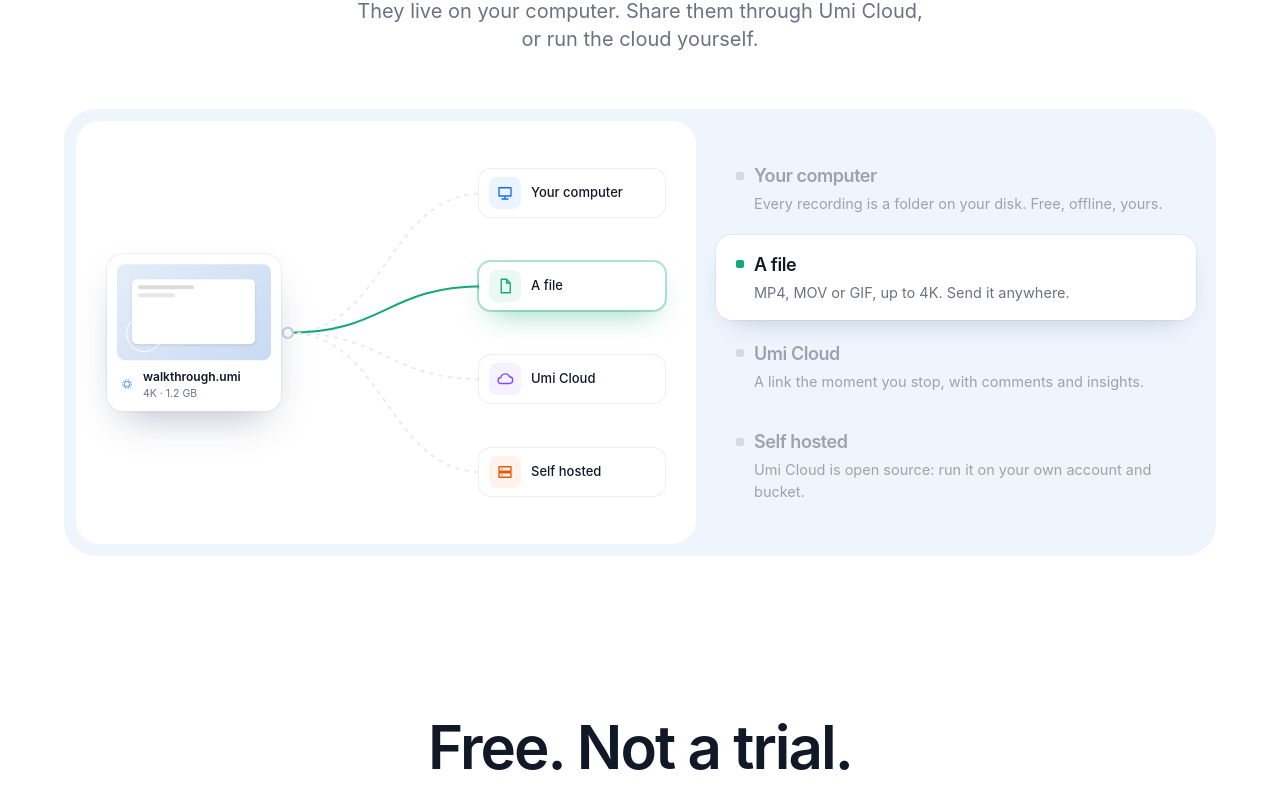
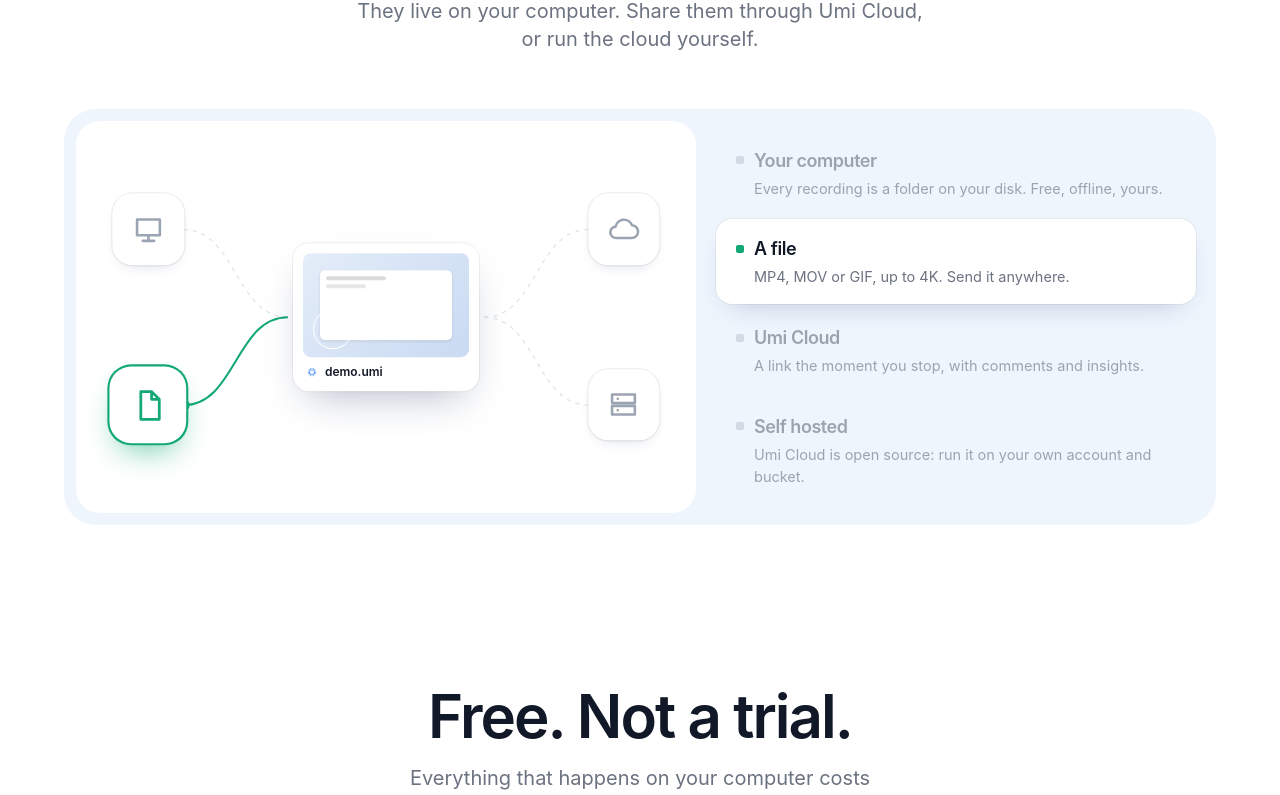
Before and after one commit to huseyinsezeryildirim/umi, a Next.js app in the folder apps/site/: page / in a window 1280 px wide. Shown: the part 9180-9975 px from the top of the page. Built offline with nearby package versions, Linux system fonts and the light colour scheme; grey boxes are pictures that could not be loaded.

Commit message:
Site: storage as logos on both sides, compact mobile footer, shorter Loom button and field on phones

```diff
--- a/apps/site/components/Sections.tsx
+++ b/apps/site/components/Sections.tsx
@@ -670,9 +670,11 @@
         </div>
         <div className="flex w-full max-w-md flex-col items-center gap-3 md:items-end">
           <div className="flex w-full items-center gap-2 rounded-full bg-white p-1.5 pl-5 shadow-[0_0_0_1px_rgb(17_24_39/0.06)]">
-            <span className="flex-1 truncate text-left text-[15px] text-faint">loom.com/share/… or library.csv</span>
+            <span className="flex-1 truncate text-left text-[15px] text-faint">
+              loom.com/share/…<span className="hidden sm:inline"> or library.csv</span>
+            </span>
             <a href="#download" className="btn-dark h-10">
-              Import in Umi
+              Import
               <span aria-hidden>→</span>
             </a>
           </div>
--- a/apps/site/components/Showcase.tsx
+++ b/apps/site/components/Showcase.tsx
@@ -566,9 +566,21 @@
     const id = setTimeout(() => setActive((v) => (v + 1) % PLACES.length), 3600);
     return () => clearTimeout(id);
   }, [active, inView, held]);
-  // Curves from the recording (left) to each place (right), in a 600×400 box.
-  const ys = [70, 160, 250, 340];
-  const path = (y: number) => `M 205 205 C 300 205 300 ${y} 395 ${y}`;
+  // The recording sits in the middle of a 600×380 box; two places on each side, as logos.
+  const spots = [
+    [70, 105],
+    [70, 275],
+    [530, 105],
+    [530, 275],
+  ];
+  const path = (k: number) => {
+    const [x, y] = spots[k];
+    const left = x < 300;
+    const from = left ? 205 : 395;
+    const to = left ? x + 34 : x - 34;
+    const mid = (from + to) / 2;
+    return `M ${from} 190 C ${mid} 190 ${mid} ${y} ${to} ${y}`;
+  };
 
   return (
     <section className="px-4 pt-40">
@@ -578,10 +590,10 @@
         <p className="lead mx-auto mt-4 max-w-xl">They live on your computer. Share them through Umi Cloud, or run the cloud yourself.</p>
       </Rise>
       <div ref={ref} className="mx-auto mt-14 grid max-w-6xl gap-3 rounded-[32px] bg-panel p-3 lg:grid-cols-[1.25fr_1fr]">
-        <Rise className="relative overflow-hidden rounded-[24px] bg-white">
-          <svg viewBox="0 0 600 410" className="block w-full" aria-hidden>
-            {ys.map((y, k) => (
-              <path key={k} d={path(y)} fill="none" stroke={k === active ? PLACES[k].tint : "#e3e8ef"} strokeWidth={k === active ? 2 : 1.5} strokeDasharray={k === active ? "0" : "4 5"} style={{ transition: "stroke 0.4s" }} />
+        <Rise className="relative self-center overflow-hidden rounded-[24px] bg-white">
+          <svg viewBox="0 0 600 380" className="block w-full" aria-hidden>
+            {spots.map((_, k) => (
+              <path key={k} d={path(k)} fill="none" stroke={k === active ? PLACES[k].tint : "#e3e8ef"} strokeWidth={k === active ? 2 : 1.5} strokeDasharray={k === active ? "0" : "4 5"} style={{ transition: "stroke 0.4s" }} />
             ))}
             <motion.circle
               key={active}
@@ -589,13 +601,12 @@
               fill={PLACES[active].tint}
               initial={{ offsetDistance: "0%" } as never}
               animate={{ offsetDistance: "100%" } as never}
-              transition={{ duration: 1.4, ease: EASE, repeat: Infinity, repeatDelay: 0.6 }}
-              style={{ offsetPath: `path("${path(ys[active])}")` } as never}
+              transition={{ duration: 1.3, ease: EASE, repeat: Infinity, repeatDelay: 0.6 }}
+              style={{ offsetPath: `path("${path(active)}")` } as never}
             />
-            <circle cx="205" cy="205" r="5" fill="#fff" stroke="#c9d3e1" strokeWidth="2" />
           </svg>
           {/* The recording */}
-          <div className="absolute top-1/2 left-[5%] w-[28%] -translate-y-1/2 rounded-2xl bg-white p-2.5 shadow-[0_0_0_1px_rgb(17_24_39/0.06),0_18px_40px_-16px_rgb(20_40_90/0.35)]">
+          <div className="absolute top-1/2 left-1/2 w-[30%] -translate-x-1/2 -translate-y-1/2 rounded-2xl bg-white p-[1.6%] shadow-[0_0_0_1px_rgb(17_24_39/0.06),0_18px_40px_-16px_rgb(20_40_90/0.35)]">
             <div className="relative aspect-[16/10] overflow-hidden rounded-lg bg-[linear-gradient(135deg,#e4edf9,#c9daf2)] p-[10%]">
               <div className="h-full rounded-[5px] bg-white shadow-sm">
                 <div className="grid gap-1 p-1.5">
@@ -605,32 +616,31 @@
               </div>
               <video src="/media/camera.mp4" autoPlay muted loop playsInline className="absolute bottom-[8%] left-[6%] aspect-square w-[24%] rounded-full border border-white object-cover" />
             </div>
-            <div className="mt-2 flex items-center gap-2 px-0.5">
-              <Mark className="size-4 text-accent" />
-              <div className="min-w-0">
-                <p className="truncate text-[12px] font-semibold">walkthrough.umi</p>
-                <p className="text-[10.5px] text-muted">4K · 1.2 GB</p>
-              </div>
+            <div className="mt-1.5 flex items-center gap-1.5 px-0.5">
+              <Mark className="size-3.5 shrink-0 text-accent" />
+              <p className="truncate text-[11px] font-semibold sm:text-[12px]">demo.umi</p>
             </div>
           </div>
-          {/* The places */}
+          {/* The places, as logos */}
           {PLACES.map((p, k) => (
             <button
               key={p.name}
               type="button"
+              aria-label={p.name}
+              title={p.name}
               onClick={() => (setActive(k), setHeld(true))}
-              className="absolute right-[5%] flex w-[30%] -translate-y-1/2 items-center gap-2.5 rounded-xl bg-white px-2.5 py-2 text-left text-[13px] font-medium transition-all duration-500"
+              className="absolute grid aspect-square w-[11.5%] place-items-center rounded-[28%] bg-white transition-all duration-500"
               style={{
-                top: `${(ys[k] / 410) * 100}%`,
-                boxShadow: k === active ? `0 0 0 2px ${p.tint}55, 0 12px 30px -12px ${p.tint}99` : "0 0 0 1px rgb(17 24 39 / 0.07)",
+                left: `${(spots[k][0] / 600) * 100}%`,
+                top: `${(spots[k][1] / 380) * 100}%`,
+                color: k === active ? p.tint : "#9aa4b2",
+                boxShadow: k === active ? `0 0 0 2px ${p.tint}, 0 14px 30px -10px ${p.tint}aa` : "0 0 0 1px rgb(17 24 39 / 0.08), 0 6px 16px -10px rgb(20 40 90 / 0.3)",
+                transform: `translate(-50%, -50%) scale(${k === active ? 1.08 : 1})`,
               }}
             >
-              <span className="grid size-8 shrink-0 place-items-center rounded-lg" style={{ background: `${p.tint}14`, color: p.tint }}>
-                <svg viewBox="0 0 24 24" className="size-[18px]" fill="none" stroke="currentColor" strokeWidth="1.8" strokeLinecap="round" strokeLinejoin="round">
-                  <path d={p.icon} />
-                </svg>
-              </span>
-              {p.name}
+              <svg viewBox="0 0 24 24" className="size-[48%]" fill="none" stroke="currentColor" strokeWidth="1.8" strokeLinecap="round" strokeLinejoin="round">
+                <path d={p.icon} />
+              </svg>
             </button>
           ))}
         </Rise>
--- a/apps/site/components/Story.tsx
+++ b/apps/site/components/Story.tsx
@@ -188,9 +188,9 @@
     ["Platforms", [["macOS", "#download"], ["Windows", "#download"], ["Linux", "#download"], ["Chrome", "#download"]]],
   ];
   return (
-    <footer className="px-4 pt-20 pb-12">
-      <div className="mx-auto grid max-w-6xl gap-10 sm:grid-cols-[1.4fr_repeat(3,1fr)]">
-        <div>
+    <footer className="px-5 pt-20 pb-12">
+      <div className="mx-auto grid max-w-6xl grid-cols-3 gap-x-4 gap-y-10 border-t border-line pt-12 sm:grid-cols-[1.4fr_repeat(3,1fr)]">
+        <div className="col-span-3 sm:col-span-1">
           <a href="#top" className="flex items-center gap-2 text-lg font-semibold">
             <Mark className="size-6" /> Umi
           </a>
@@ -211,7 +211,10 @@
           </div>
         ))}
       </div>
-      <p className="mx-auto mt-14 max-w-6xl text-xs text-faint">© 2026 Umi · Photos from Pexels</p>
+      <div className="mx-auto mt-14 flex max-w-6xl items-center justify-between text-xs text-faint">
+        <p>© 2026 Umi</p>
+        <p>Photos from Pexels</p>
+      </div>
     </footer>
   );
 }
```
